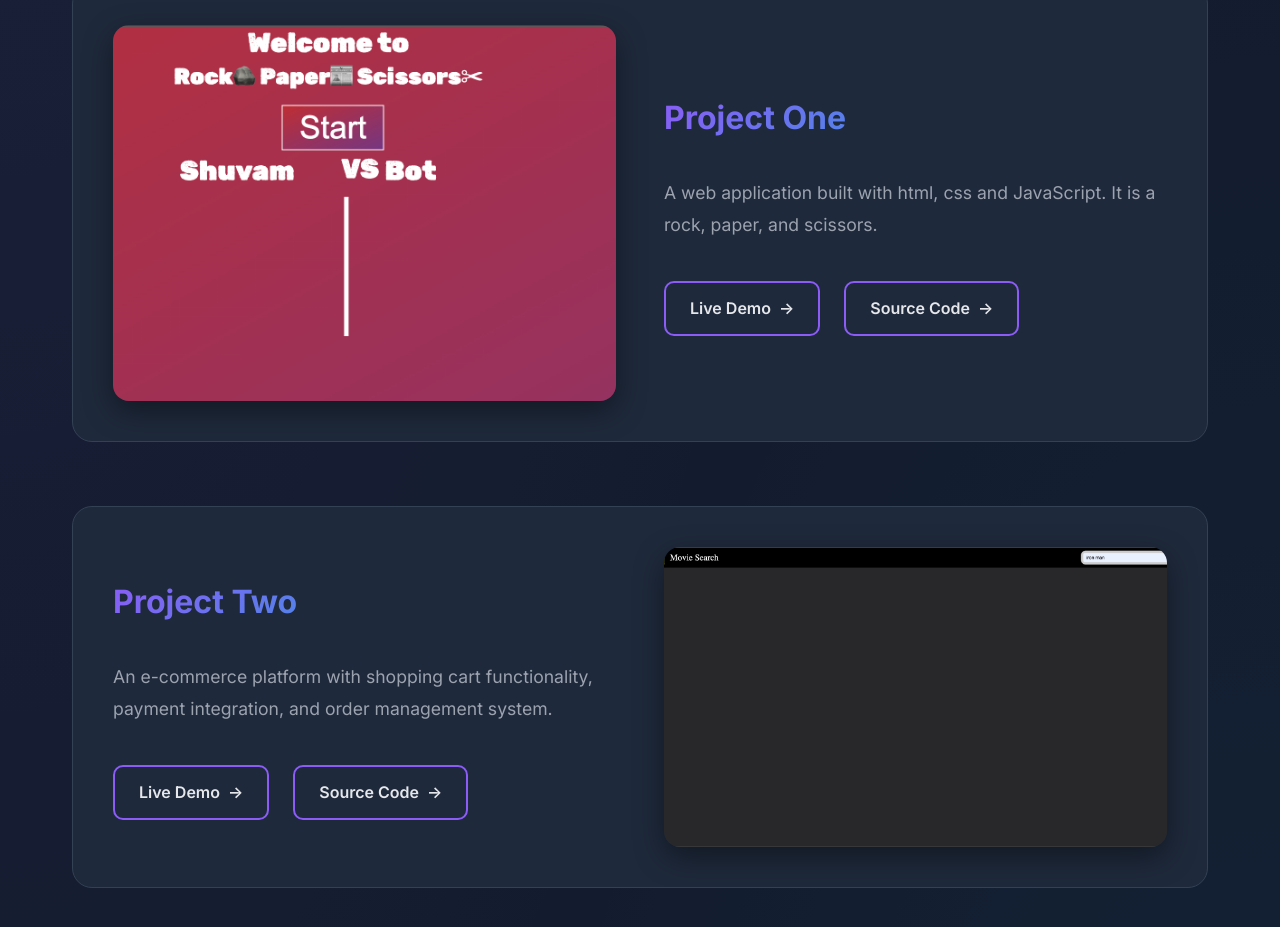
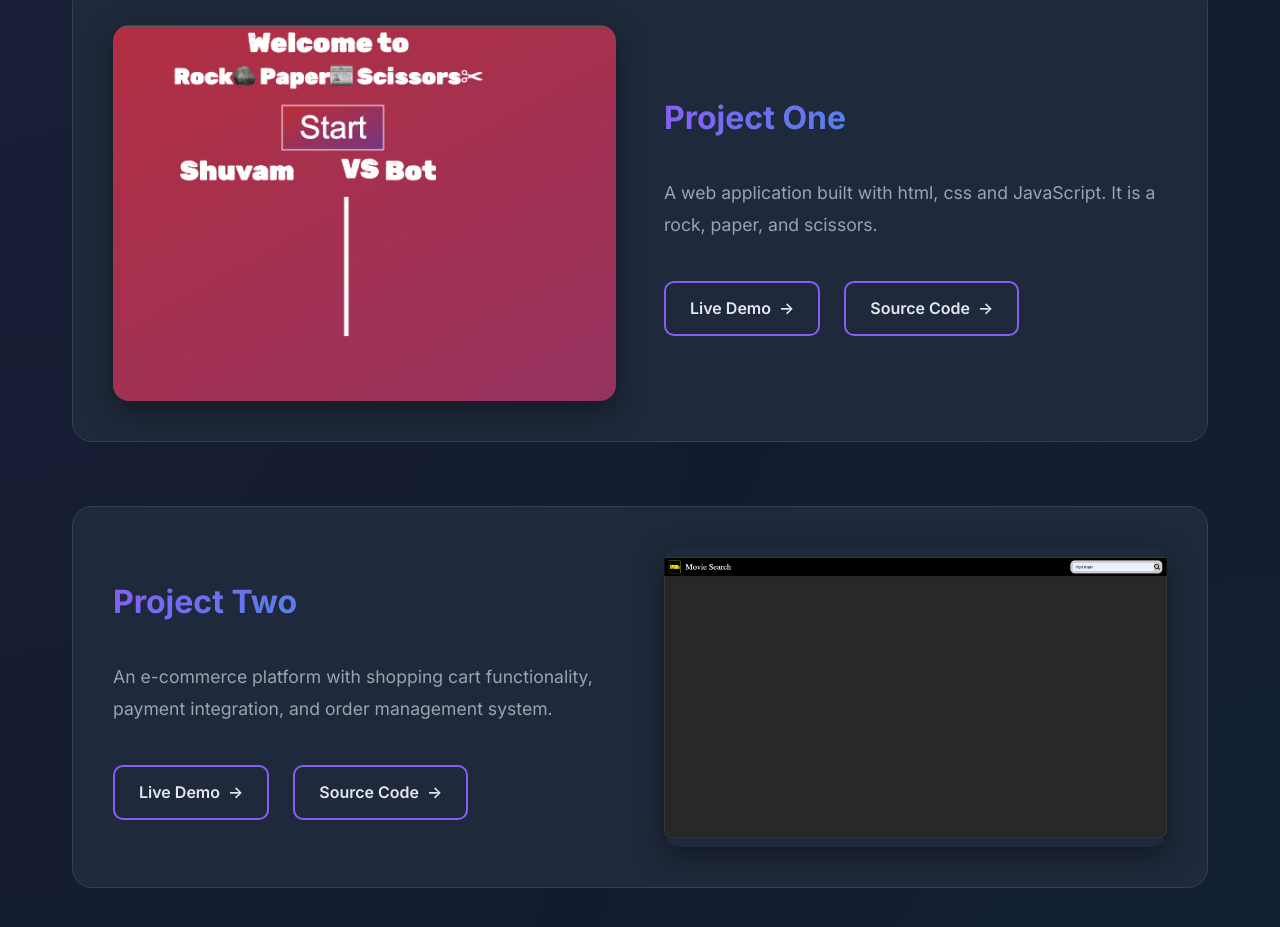
Before and after one commit to bcShuvam/portfolio2.github.io, a plain HTML site: page index.html in a window 1280 px wide. Shown: the part 1268-2195 px from the top of the page. Drawn offline with Linux system fonts and the light colour scheme.

Commit message:
made changes in css

```diff
--- a/css/style.css
+++ b/css/style.css
@@ -300,7 +300,8 @@ body {
     width: 100%;
     height: 100%;
     min-height: 300px;
-    object-fit: cover;
+    object-fit: contain;
+    /* object-fit: cover; */
     display: block;
     transition: transform 0.6s ease;
 }
```
